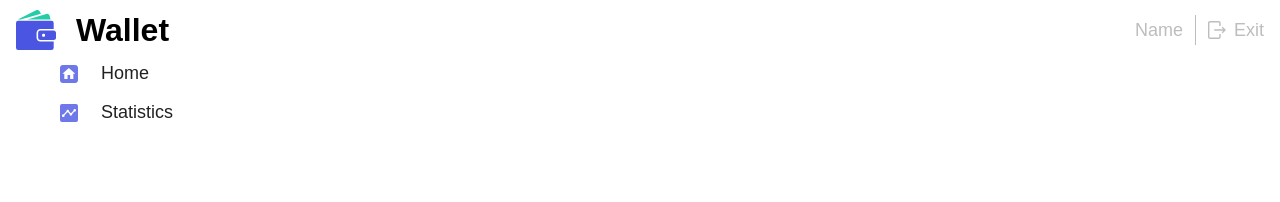
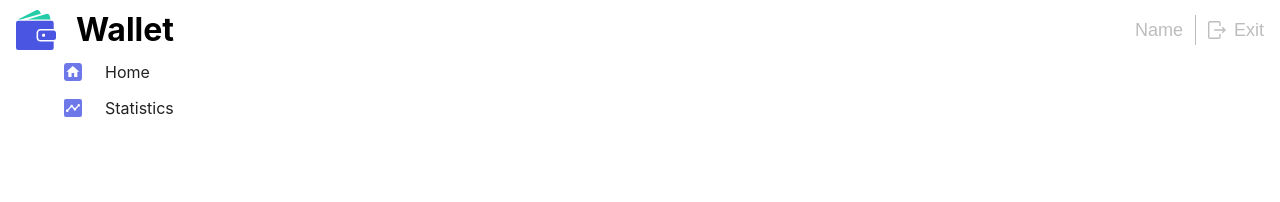
Before and after one commit to Vasyl-Gumeniuk/wallet-web-app, a React (Create React App) app: page / in a window 1280 px wide. Shown: the top 202 px of the page. Built offline with nearby package versions, Linux system fonts and the light colour scheme.

Commit message:
add global styles and modify theme.js file

```diff
--- a/src/GlobalStyle.jsx
+++ b/src/GlobalStyle.jsx
@@ -3,14 +3,15 @@ import { createGlobalStyle } from 'styled-components';
 export const GlobalStyle = createGlobalStyle`
   body {
   margin: 0;
-  font-family: 'Circe', sans-serif;
-  /* color: ${p => p.theme.colors.primaryTextColor}; */
-  /* line-height: ${p => p.theme.lineHeights.body}; */
+  padding: 0
+  font-family: 'Circe', Poppins, sans-serif;
+  color: ${p => p.theme.colors.blackTextColor};
+  line-height: ${p => p.theme.lineHeights.body};
   }
-  /* main {
-    background-color: ${p => p.theme.colors.mainBg};
-  } */
-ul {
+  main {
+    background-color: ${p => p.theme.colors.primaryPageBgr};
+  }
+ul, li {
   list-style: none;
 }
 h1, h2, h3, h4, h5, h6, p, ul {
@@ -23,10 +24,10 @@ h1, h2, h3, h4, h5, h6, p, ul {
 button {
 cursor: pointer;
 padding: 0;
-color: ${p => p.theme.colors.primaryTextColor};
+color: ${p => p.theme.colors.blackTextColor};
 }
 a {
   text-decoration: none;
-  color: ${p => p.theme.colors.primaryTextColor};
+  color: ${p => p.theme.colors.blackTextColor};
 }
 `;
--- a/src/theme.js
+++ b/src/theme.js
@@ -19,12 +19,29 @@ export const theme = {
     activeButtonBg: '#24CCA7',
     activeButtonColor: '#FFFFFF',
     unactiveButtonColor: '#4A56E2',
+
+    // Додано наступні стилі!
+    blackTextColor: 'rgba(0, 0, 0)',
+    whiteTextColor: 'rgba(255, 255, 255)',
+    grayTextColor: 'rgba(224, 224, 224, 1)',
+    blueTextColor: 'rgba(74, 86, 226, 1)',
+    redTextColor: 'rgba(255, 101, 150, 1)',
+    greenTextColor: 'rgba(36, 204, 167, 1)',
+
+    primaryPageBgr: 'rgba(231,234,242)',
+    secondaryPageBgr: 'rgba(255, 255, 255, 0.4)',
+
+    currencyTabl: 'rgba((74,86,226)',
+
+    formActivBtnColor: 'rgba(74, 86, 226, 1)',
+    formBtnBorder: 'rgba(74, 86, 226, 1)',
   },
-  space: [0, 2, 13, 20, 16, 32, 60, 128, 256, 'auto', 140, 100],
+  space: [0, 2, 4, 8, 16, 32, 64, 128, 256, 'auto', 140, 100],
   fontSizes: {
     sm: '12px',
-    m: '18px',
-    l: '40px',
+    m: '16px',
+    l: '18px',
+    xl: '30px',
   },
   lineHeights: {
     body: 1.5,
```
